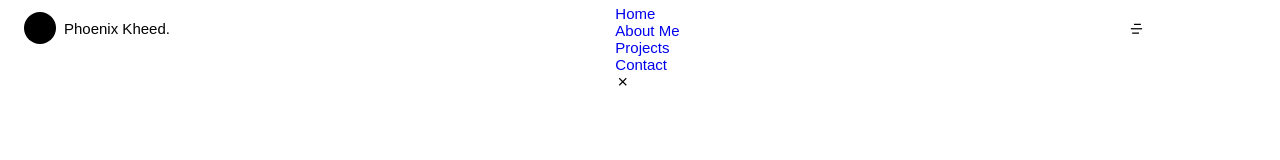
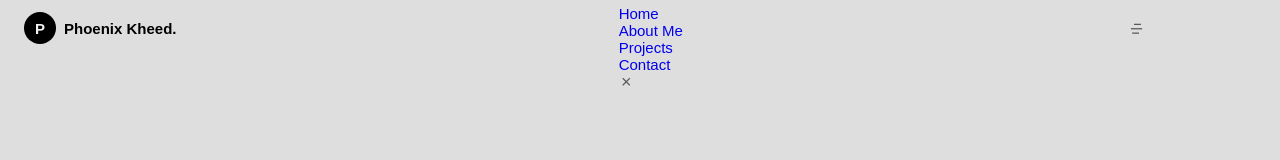
Before and after one commit to emmanex0121/WEB-DEVELOPMENT-PROJECTS, a plain HTML site: page responsive-portfolio-website-phoenix/index.html in a window 1280 px wide. Drawn offline with nearby package versions, Linux system fonts and the light colour scheme; a web font is replaced by a local one.

Commit message:
more changes

```diff
--- a/responsive-portfolio-website-phoenix/assets/css/styles.css
+++ b/responsive-portfolio-website-phoenix/assets/css/styles.css
@@ -7,10 +7,19 @@
 
     /* ============= Colors ============= */
     /* Color mode HSL(hue, saturation, lightness) */
+    --first-color: hsl(14, 98%, 50%);
+    --black-color: hsl(0, 0%, 0%);
+    --black-color-light: hsl(0, 0%, 40%);
+    --white-color: hsl(0, 0%, 95%);
+    --title-color: hsl(0, 0%, 0%);
+    --text-color: hsl(0, 0%, 35%);
+    --text-color-light: hsl(0, 0%, 64%);
+    --body-color: hsl(0, 0%, 87%);
+    --container-color: hsl(0, 0%, 83%);
 
     /* ============ Font and Typography ============ */
     /* .5rem = 8px / 1rem = 16px ... */
-    --body-font: "Bai Jamjuree", sans-serif;
+    --body-font: 'Bai Jamjuree', sans-serif;
     --biggest-font-size: 2.5rem;
     --h1-font-size: 1.75rem;
     --h2-font-size: 1.25rem;
@@ -18,7 +27,30 @@
     --normal-font-size: .938rem;
     --small-font-size: .813rem;
     --smaller-font-size: .75rem;
+
+    /*=========== Font Weight =================*/
+    --font-regular: 400;
+    --font-medium: 500;
+    --font-semi-bold: 600;
+    --font-bold: 700;
+
+    /*============= z index =================*/
+    --z-tooltip: 10;
+    --z-fixed: 100;
 }
+
+/*=================== Responsive Typography ==================*/
+/* @media screen and (min-width: 1150px) {
+    :root {
+        --biggest-font-size: 4.5rem;
+        --h1-font-size: 3rem;
+        --h2-font-size: 1.5rem;
+        --h3-font-size: 1.25rem;
+        --normal-font-size: 1rem;
+        --small-font-size: .875rem;
+        --smaller-font-size: .813rem;
+    }
+} */
 
 /* ================== BASE =================== */
 * {
```
